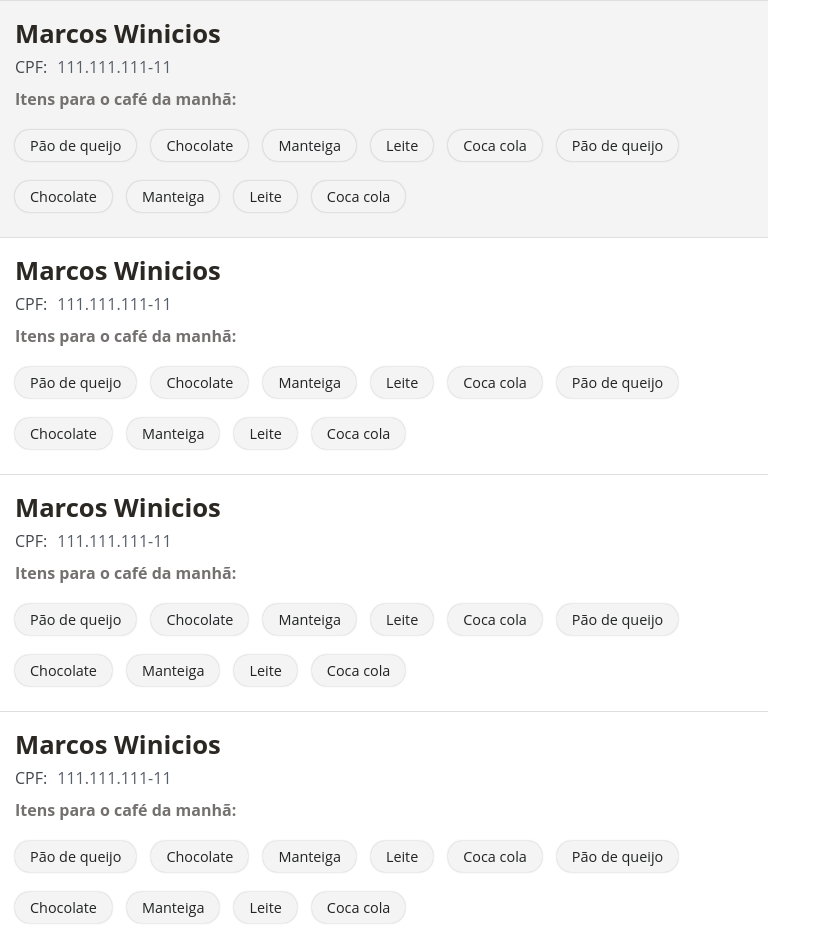
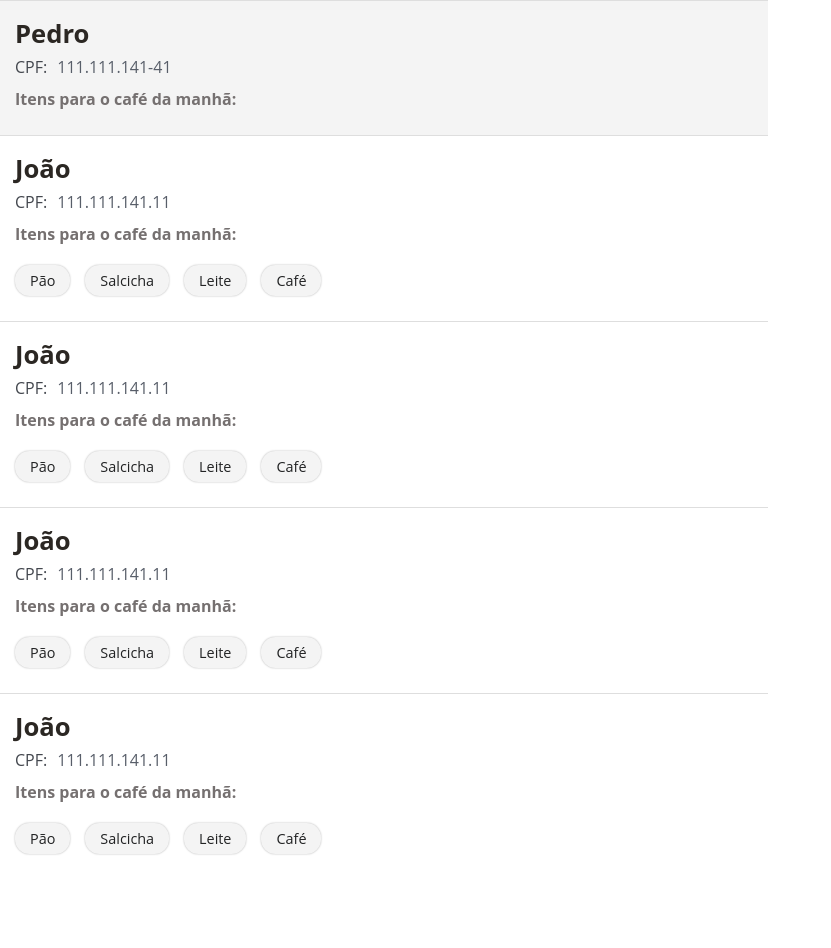
Before and after one commit to MarcosWinicios/breakfast-web, a React (Create React App) app: page / in a window 1280 px wide. Shown: the whole page, without its empty margins (0-831 px from the left). After the commit the page ends 879 px from the top, so only its background shows below. Built offline with nearby package versions, Linux system fonts and the light colour scheme.

Commit message:
create employee props

```diff
--- a/src/components/Employee/index.tsx
+++ /dev/null
@@ -1,57 +0,0 @@
-import "./styles.css"
-const Employee = () => {
-    return (
-        <>
-            <section className="employeeContainer">
-                <div className="personalDataEmployee">
-                    <h3>Marcos Winicios</h3>
-
-                    <div className="field">
-                        <label htmlFor="cpf">
-                            CPF:
-                        </label>
-                        <p id="cpf">111.111.111-11</p>
-                    </div>
-                </div>
-                <h4>Itens para o café da manhã: </h4>
-                <div className="itemsContainer">
-                    <span className="tag">
-                        <p>Pão de queijo</p>
-                    </span>
-                    <span className="tag">
-                        <p>Chocolate</p>
-                    </span>
-                    <span className="tag">
-                        <p>Manteiga</p>
-                    </span>
-                    <span className="tag">
-                        <p>Leite</p>
-                    </span>
-                    <span className="tag">
-                        <p>Coca cola</p>
-                    </span>
-
-                    <span className="tag">
-                        <p>Pão de queijo</p>
-                    </span>
-                    <span className="tag">
-                        <p>Chocolate</p>
-                    </span>
-                    <span className="tag">
-                        <p>Manteiga</p>
-                    </span>
-                    <span className="tag">
-                        <p>Leite</p>
-                    </span>
-                    <span className="tag">
-                        <p>Coca cola</p>
-                    </span>
-
-                </div>
-            </section >
-
-        </>
-    );
-}
-
-export default Employee;
--- /dev/null
+++ b/src/components/EmployeeItem/index.tsx
@@ -0,0 +1,52 @@
+import { useState } from "react";
+import "./styles.css"
+
+interface Item {
+    id: number;
+    name: string;
+}
+
+interface Employee {
+    id: number;
+    name: string;
+    cpf: string;
+    items: Item[];
+}
+
+interface EmployeeProps {
+    employee: Employee
+}
+const EmployeeItem = ({ employee }: EmployeeProps) => {
+
+    return (
+        <>
+            <section className="employeeContainer">
+                <div className="personalDataEmployee">
+                    <h3>{employee.name}</h3>
+
+                    <div className="field">
+                        <label htmlFor="cpf">
+                            CPF:
+                        </label>
+                        <p id="cpf">{employee.cpf}</p>
+                    </div>
+                </div>
+                <h4>Itens para o café da manhã: </h4>
+                <div className="itemsContainer">
+                    {employee.items.map(item => (
+                        <span className="tag">
+                            <p key={item.id}>
+                                {item.name}
+                            </p>
+                        </span>
+                    ))}
+
+
+                </div>
+            </section >
+
+        </>
+    );
+}
+
+export default EmployeeItem;
--- a/src/pages/EmployeeList/index.tsx
+++ b/src/pages/EmployeeList/index.tsx
@@ -1,13 +1,64 @@
-import Employee from "../../components/Employee";
+import { useEffect, useState } from "react";
+import EmployeeItem from "../../components/EmployeeItem";
 import "./styles.css";
 
+interface Item {
+    id: number;
+    name: string;
+}
+interface Employee {
+    id: number;
+    name: string;
+    cpf: string;
+    items: Item[];
+}
 const EmployeeList = () => {
+    const [novoEmployee, setEmployee] = useState({
+        id: 1,
+        name: "João",
+        cpf: "111.111.141.11",
+        items: [
+            {
+                id: 1,
+                name: "Pão"
+            },
+            {
+                id: 2,
+                name: "Salcicha"
+            },
+            {
+                id: 3,
+                name: "Leite"
+            },
+            {
+                id: 4,
+                name: "Café"
+            },
+        ]
+
+    });
+    const [novoEmployee2, setEmployee2] = useState({
+        id: 2,
+        name: "Pedro",
+        cpf: "111.111.141-41",
+        items: [
+            // {
+            //     id: 1,
+            //     name: "Pão"
+            // },
+        ]
+
+    });
+
+
     return (
         <>
-            <Employee />
-            <Employee />
-            <Employee />
-            <Employee />
+            <EmployeeItem employee={novoEmployee2} />
+            <EmployeeItem employee={novoEmployee} />
+            <EmployeeItem employee={novoEmployee} />
+            <EmployeeItem employee={novoEmployee} />
+            <EmployeeItem employee={novoEmployee} />
+
         </>
     );
 }
```
Also changed, not shown: src/components/EmployeeItem/styles.css (renamed from src/components/Employee/styles.css).
